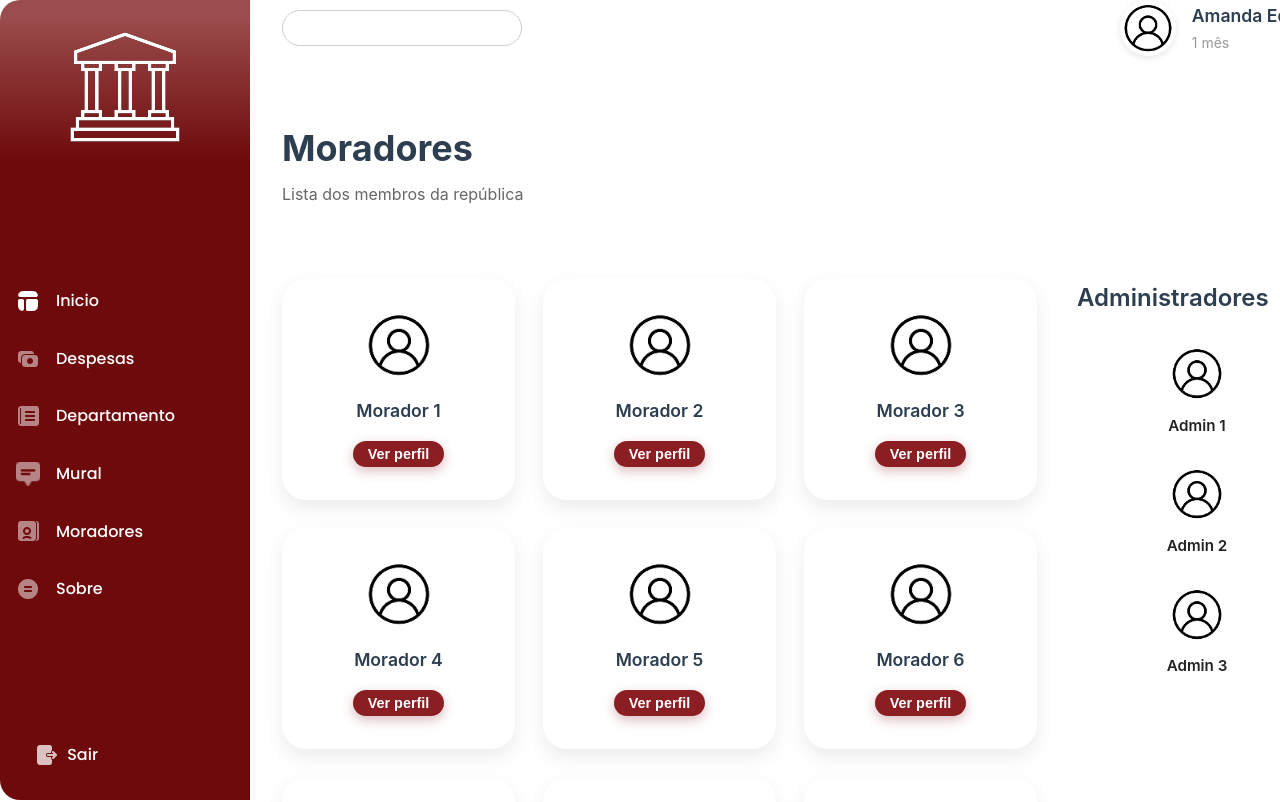
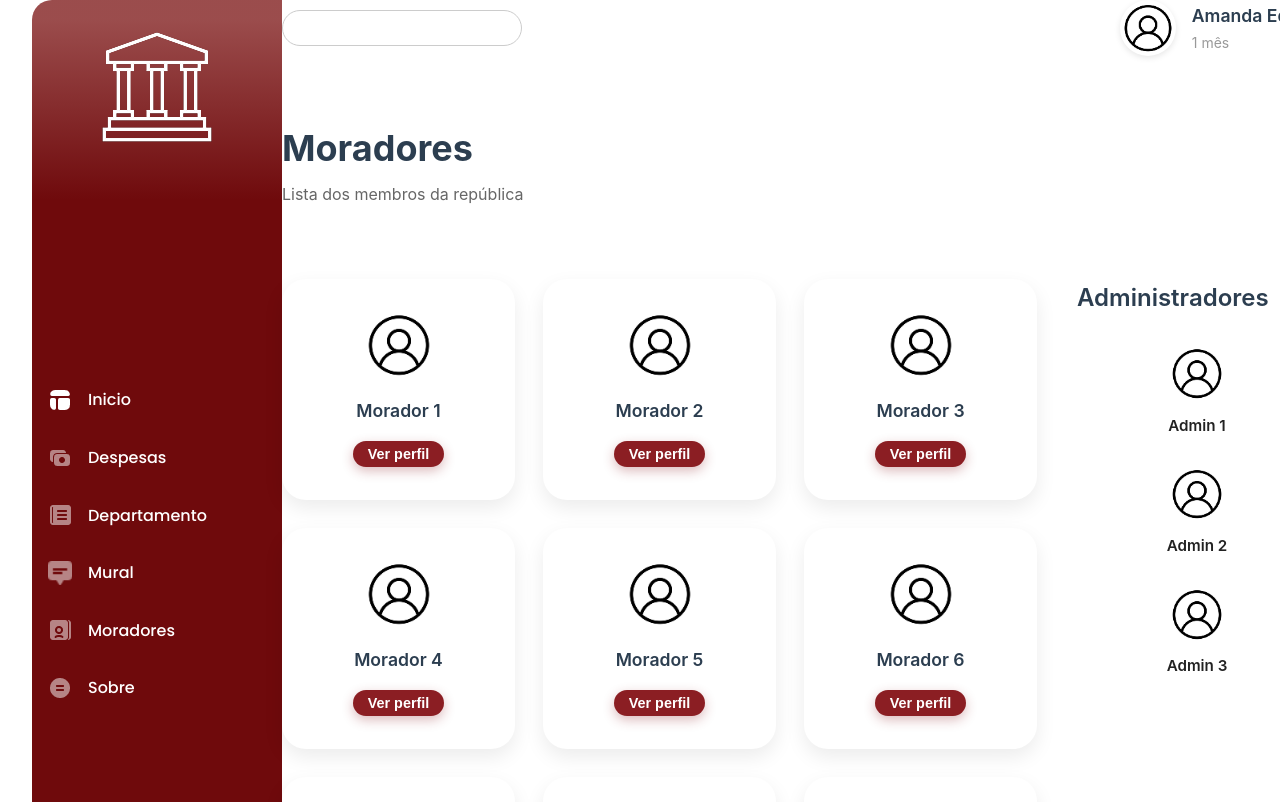
Before and after one commit to thaynabecker/roomie-frontend, a Vue app: page / in a window 1280 px wide. Shown: the top 802 px of the page. Built offline with nearby package versions, Linux system fonts and the light colour scheme.

Commit message:
FEAT: residents page #13

```diff
--- a/src/App.vue
+++ b/src/App.vue
@@ -10,9 +10,7 @@ import MoradoresComponent from '@/components/MoradoresComponent.vue';
       <SideBar />
       <MoradoresComponent />
     </div>
-    <footer>
-      <FooterComponent />
-    </footer>
+    <FooterComponent />
   </div>
 </template>
 
@@ -20,16 +18,12 @@ import MoradoresComponent from '@/components/MoradoresComponent.vue';
 .page-container {
   display: flex;
   flex-direction: column;
-  min-height: 100vh; /* faz a altura mínima da página ocupar a tela toda */
+  min-height: 100vh;
 }
 
 .content {
-  flex: 1; /* empurra o footer para o fim da tela quando o conteúdo é pouco */
-}
-
-html, body {
-  margin: 0;
-  padding: 0;
-  width: 100%;
+  flex: 1;
+  display: flex;  /* deixa os filhos lado a lado */
+  height: 100%;   /* para ocupar altura total disponível */
 }
 </style>
--- a/src/components/MoradoresComponent.vue
+++ b/src/components/MoradoresComponent.vue
@@ -90,12 +90,12 @@ body {
 }
 
 .container {
-  margin-left: 250px;
-
+  flex: 1; /* ocupa o resto do espaço ao lado da sidebar */
   display: flex;
   flex-direction: column;
   gap: 40px;
 }
+
 
 /* Header com pesquisa e usuário */
 .header {
--- a/src/components/SideBar.vue
+++ b/src/components/SideBar.vue
@@ -1,3 +1,5 @@
+<script></script>
+
 <template>
     <section class="barra-lateral">
         <div class="logo"><img src="@/assets/icons/rommie.png" alt="Logo">
@@ -18,20 +20,16 @@
 
 <style scoped>
 .barra-lateral {
-  position: fixed;
-  top: 0;
-  left: 0;
+  width: 250px;
+  height: 100%;
   background: linear-gradient(to bottom, rgba(134, 39, 39, 0.829) 2%, #6F0A0C 20%);
   color: white;
-  width: 250px;
-  height: 100vh;
   padding: 2rem 1rem;
   display: flex;
   flex-direction: column;
   justify-content: space-between;
   border-radius: 20px 0 0 20px;
   font-family: "Poppins", sans-serif;
-  /* remove min-height, pois o height já cobre */
 }
 .logo {
     text-align: center;
```
